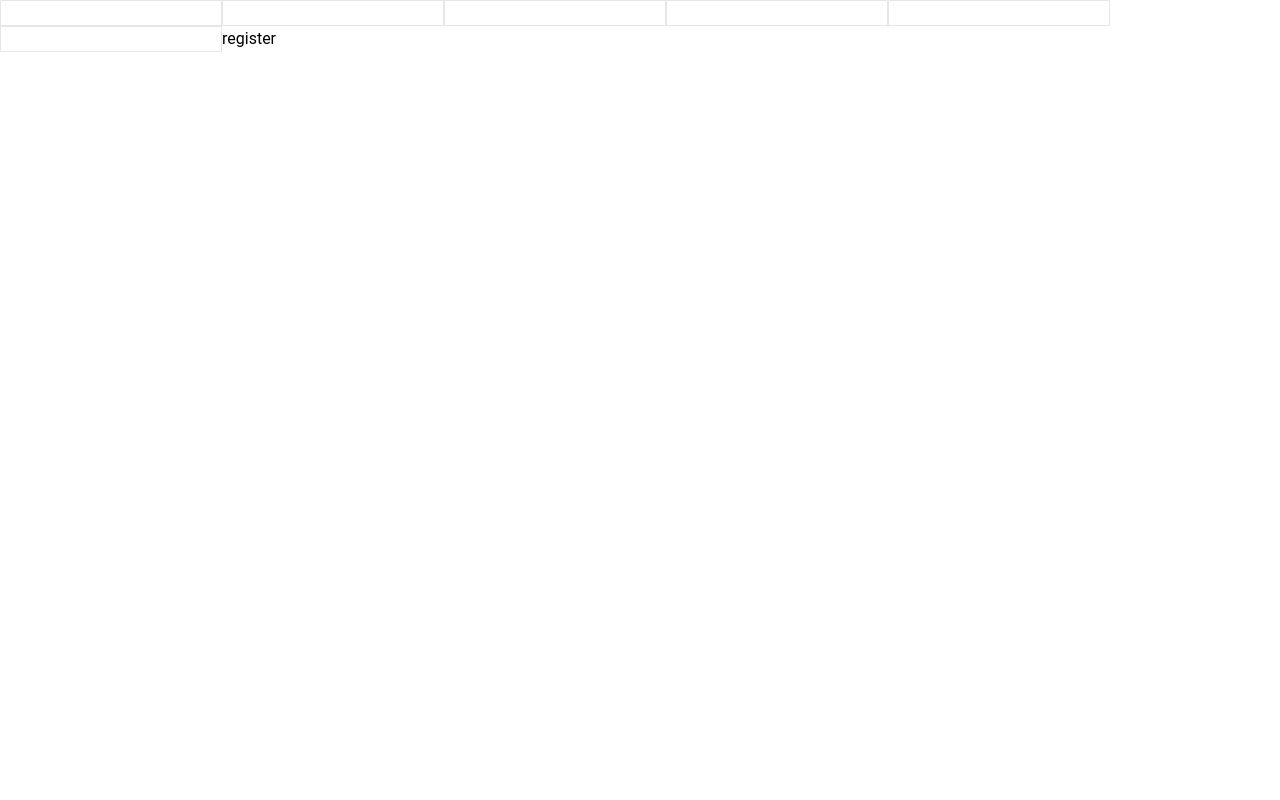
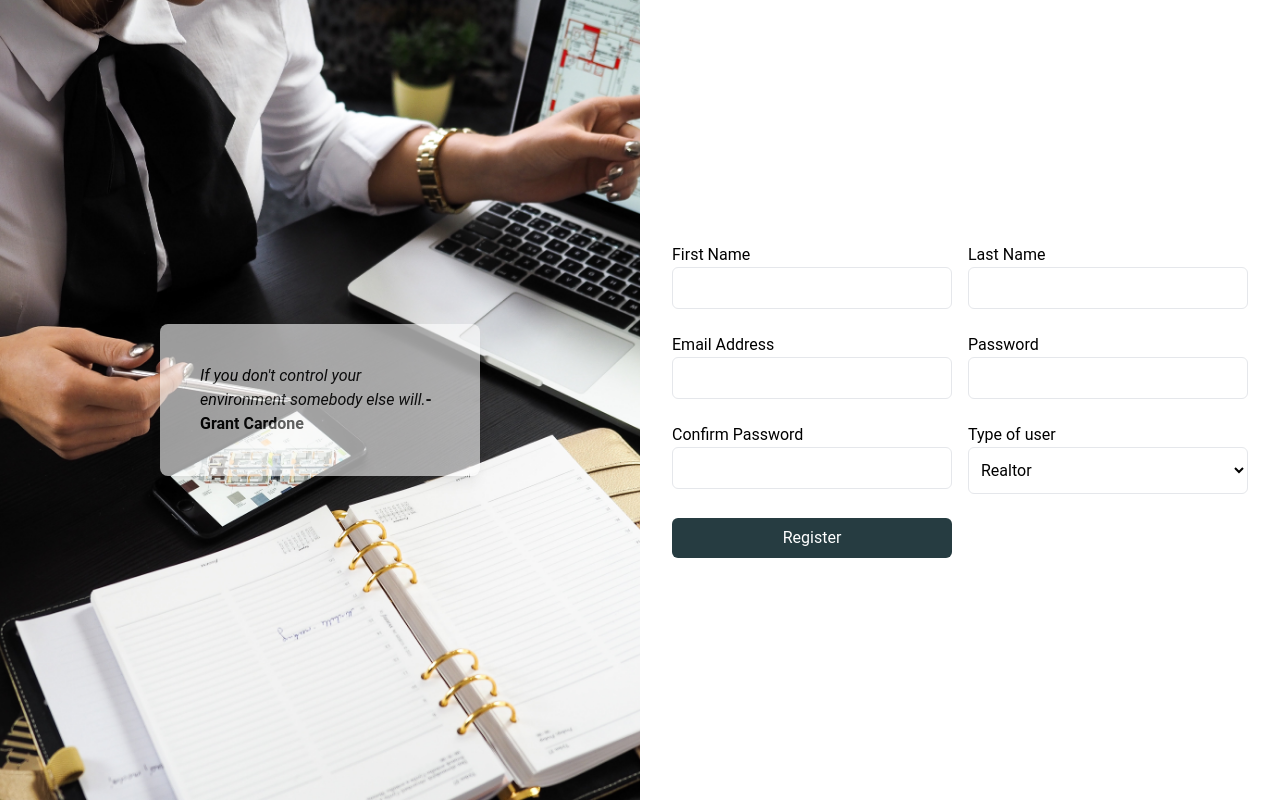
Before and after one commit to mishael1-d/nextjs-realestate, a Next.js app: page /register in a window 1280 px wide. Built offline with nearby package versions, Linux system fonts and the light colour scheme.

Commit message:
fix ui for login and registerpage, created reuseable components.

```diff
--- a/components/LoginForm.js
+++ b/components/LoginForm.js
@@ -1,21 +1,10 @@
 import React, { useState } from "react";
 import { login } from "../libs/auth";
-import "owl.carousel/dist/assets/owl.carousel.css";
-import "owl.carousel/dist/assets/owl.theme.default.css";
-import dynamic from "next/dynamic";
-import Tabpanel from "./Tabpanel";
 import Link from "next/link";
-
-import { TbUser } from "react-icons/tb";
 import { toast } from "react-toastify";
-// import 'react-owl-carousel2/style.css'; //Allows for server-side rendering.
-var $ = require("jquery");
-if (typeof window !== "undefined") {
-  window.$ = window.jQuery = require("jquery");
-}
-const OwlCarousel = dynamic(() => import("react-owl-carousel"), {
-  ssr: false,
-});
+import FormBackground from "./common/FormBackground";
+import FormFields from "./common/FormFields";
+import Buttons from "./common/Buttons";
 
 function LoginForm() {
   const [loginInfo, setLoginInfo] = useState({
@@ -43,65 +32,40 @@ function LoginForm() {
   };
   return (
     <div className="loginform flex w-full h-screen overflow-y-hidden">
-      <OwlCarousel autoplay loop className="!w-1/2" items={1} nav={false}>
-        <div className="w-full h-screen grid place-items-center bg-[url(/assets/login-bg1.jpg)] bg-center bg-cover text-white">
-          <div className="bg-white bg-opacity-40 text-black p-10 w-[80%] lg:w-1/2 rounded-lg shadow-lg backdrop-blur-lg drop-shadow-lg">
-            <em>
-              Real estate cannot be lost or stolen, nor can it be carried away.
-              Purchased with common sense, paid for in full, and managed with
-              reasonable care, it is about the safest investment in the world.
-            </em>
-            <strong className="text-right">-Franklin D. Roosevelt</strong>
-          </div>
-        </div>
-        <div className="w-full h-screen grid place-items-center bg-[url(/assets/login-bg2.jpg)] bg-center bg-cover">
-          <div className="bg-white opacity-60 text-black p-10 w-[80%] lg:w-1/2 rounded-lg shadow-lg">
-            <em>
-              If you don&apos;t control your environment somebody else will.
-            </em>
-            <strong>-Grant Cardone</strong>
-          </div>
-        </div>
-      </OwlCarousel>
+      <FormBackground />
       <div className="basis-1/2 h-full grid place-items-center">
         <div>
-          <div>
-            <div className="cursor-pointer">
           <h2 className="text-3xl text-center font-bold mb-4 font-Roboto">
             Welcome Back To
           </h2>
           <Link href="/">
-                <h3 className="text-xl text-center font-bold font-Lato mb-4">
+            <h3 className="text-xl text-center font-bold font-Lato mb-4 cursor-pointer">
               Real.Estate
             </h3>
           </Link>
-            </div>
-          </div>
-          <form onSubmit={handleSubmit} className="flex flex-col space-y-4">
-            <div className="flex items-center relative">
-              <input
+
+          <form onSubmit={handleSubmit} className="">
+            <FormFields
               type="email"
+              value={loginInfo.email}
+              label="Email Address"
               name="email"
-                value={loginInfo.email}
-                onChange={(e) => handleChange(e)}
-                className="w-full  border border-2-black p-2 !bg-white outline-none rounded-md"
+              onChangeFunction={handleChange}
             />
-            </div>
-            <div>
-              <input
+            <FormFields
               type="password"
               name="password"
+              label="Password"
               value={loginInfo.password}
-                onChange={(e) => handleChange(e)}
-                className="w-full  border border-2-black p-2 !bg-white outline-none rounded-md"
+              onChangeFunction={handleChange}
             />
-            </div>
-            <button
+            {/* <button
               type="submit"
               className="bg-[#263C41] text-white py-2 px-4 rounded-md"
             >
               Login
-            </button>
+            </button> */}
+            <Buttons label="Login" variant="primary" type="submit" />
           </form>
         </div>
       </div>
--- a/components/RegisterForm.js
+++ b/components/RegisterForm.js
@@ -2,6 +2,10 @@ import React, { useState } from "react";
 import { register } from "../libs/auth";
 import saveUserProfile from "../libs/saveUserProfile";
 import { toast } from "react-toastify";
+import FormBackground from "./common/FormBackground";
+import FormFields from "./common/FormFields";
+import FormSelect from "./common/FormSelect";
+import Buttons from "./common/Buttons";
 
 function RegisterForm() {
   const [registerInfo, setregisterInfo] = useState({
@@ -17,6 +21,10 @@ function RegisterForm() {
     const value = e.target.value;
 
     setregisterInfo({ ...registerInfo, [name]: value });
+  };
+
+  const handleSelectChange = (value) => {
+    setregisterInfo({ ...registerInfo, role: value });
   };
 
   const handleSubmit = async (e) => {
@@ -43,6 +51,14 @@ function RegisterForm() {
         console.error("Error adding document: ", e);
       }
       toast.success("User created successfully");
+      setregisterInfo({
+        firstName: "",
+        lastName: "",
+        email: "",
+        password: "",
+        confirmPassword: "",
+        role: "",
+      });
     } catch (e) {
       console.log("Error: ", e.code);
       switch (e.code) {
@@ -61,51 +77,54 @@ function RegisterForm() {
     }
   };
   return (
-    <form onSubmit={handleSubmit}>
-      <input
+    <div className="loginform flex w-full h-screen overflow-y-hidden">
+      <FormBackground />
+      <div className="md:basis-1/2 h-full grid place-items-center">
+        <form onSubmit={handleSubmit} className="grid grid-cols-2 gap-4 px-8">
+          <FormFields
             type="text"
+            value={registerInfo.firstName}
+            label="First Name"
             name="firstName"
-        value={registerInfo.firstName}
-        onChange={(e) => handleChange(e)}
-        className="border border-2-black"
+            onChangeFunction={handleChange}
           />
-      <input
+          <FormFields
             type="text"
+            value={registerInfo.lastName}
+            label="Last Name"
             name="lastName"
-        value={registerInfo.lastName}
-        onChange={(e) => handleChange(e)}
-        className="border border-2-black"
+            onChangeFunction={handleChange}
           />
-      <input
+          <FormFields
             type="email"
+            value={registerInfo.email}
+            label="Email Address"
             name="email"
-        value={registerInfo.email}
-        onChange={(e) => handleChange(e)}
-        className="border border-2-black"
+            onChangeFunction={handleChange}
           />
-      <input
+          <FormFields
             type="password"
             name="password"
+            label="Password"
             value={registerInfo.password}
-        onChange={(e) => handleChange(e)}
-        className="border border-2-black"
+            onChangeFunction={handleChange}
           />
-      <input
+          <FormFields
             type="password"
             name="confirmPassword"
+            label="Confirm Password"
             value={registerInfo.confirmPassword}
-        onChange={(e) => handleChange(e)}
-        className="border border-2-black"
+            onChangeFunction={handleChange}
           />
-      <input
-        type="text"
-        name="role"
-        value={registerInfo.role}
-        onChange={(e) => handleChange(e)}
-        className="border border-2-black"
+          <FormSelect
+            label="Type of user"
+            options={["Realtor", "Property Owner", "Customer"]}
+            onSelectChange={handleSelectChange}
           />
-      <button type="submit">register</button>
+          <Buttons label="Register" variant="primary" type="submit" />
         </form>
+      </div>
+    </div>
   );
 }
 
--- /dev/null
+++ b/components/common/Buttons.js
@@ -0,0 +1,14 @@
+function Buttons({ label, variant, size, loading, type }) {
+  return (
+    <button
+      type={type}
+      className={`${
+        variant === "primary" ? "bg-[#263C41] text-white" : null
+      } py-2 px-4 rounded-md`}
+    >
+      {label}
+    </button>
+  );
+}
+
+export default Buttons;
--- /dev/null
+++ b/components/common/FormBackground.js
@@ -0,0 +1,38 @@
+import "owl.carousel/dist/assets/owl.carousel.css";
+import "owl.carousel/dist/assets/owl.theme.default.css";
+import dynamic from "next/dynamic";
+
+var $ = require("jquery");
+if (typeof window !== "undefined") {
+  window.$ = window.jQuery = require("jquery");
+}
+const OwlCarousel = dynamic(() => import("react-owl-carousel"), {
+  ssr: false,
+});
+
+function FormBackground() {
+  return (
+    <OwlCarousel autoplay loop className="!w-1/2" items={1} nav={false}>
+    <div className="w-full h-screen grid place-items-center bg-[url(/assets/login-bg1.jpg)] bg-center bg-cover text-white">
+      <div className="bg-white bg-opacity-40 text-black p-10 w-[80%] lg:w-1/2 rounded-lg shadow-lg backdrop-blur-lg drop-shadow-lg">
+        <em>
+          Real estate cannot be lost or stolen, nor can it be carried away.
+          Purchased with common sense, paid for in full, and managed with
+          reasonable care, it is about the safest investment in the world.
+        </em>
+        <strong className="text-right">-Franklin D. Roosevelt</strong>
+      </div>
+    </div>
+    <div className="w-full h-screen grid place-items-center bg-[url(/assets/login-bg2.jpg)] bg-center bg-cover">
+      <div className="bg-white opacity-60 text-black p-10 w-[80%] lg:w-1/2 rounded-lg shadow-lg">
+        <em>
+          If you don&apos;t control your environment somebody else will.
+        </em>
+        <strong>-Grant Cardone</strong>
+      </div>
+    </div>
+  </OwlCarousel>
+  )
+}
+
+export default FormBackground
--- /dev/null
+++ b/components/common/FormFields.js
@@ -0,0 +1,24 @@
+function FormFields({
+  label,
+  type,
+  placeholder,
+  value,
+  onChangeFunction,
+  name,
+}) {
+  return (
+    <div className="mb-2">
+      <label>{label}</label>
+      <input
+        type={type}
+        name={name}
+        placeholder={placeholder}
+        value={value}
+        onChange={(e) => onChangeFunction(e)}
+        className="w-full  border border-2-black p-2 !bg-white outline-none rounded-md"
+      />
+    </div>
+  );
+}
+
+export default FormFields;
--- /dev/null
+++ b/components/common/FormSelect.js
@@ -0,0 +1,19 @@
+function FormSelect({ options, label, onSelectChange }) {
+  return (
+    <div className="mb-2">
+      <label>{label}</label>
+      <select
+        className="w-full  border border-2-black p-2 py-3 !bg-white outline-none rounded-md flex items-center"
+        onChange={(e) => onSelectChange(e.target.value)}
+      >
+        {options.map((option) => (
+          <option key={option} value={option}>
+            {option}
+          </option>
+        ))}
+      </select>
+    </div>
+  );
+}
+
+export default FormSelect;
```
Also changed, not shown: libs/isAuthenticated.js (added, +7 -0 lines). Lines whose indentation alone changed are shown as unchanged.
